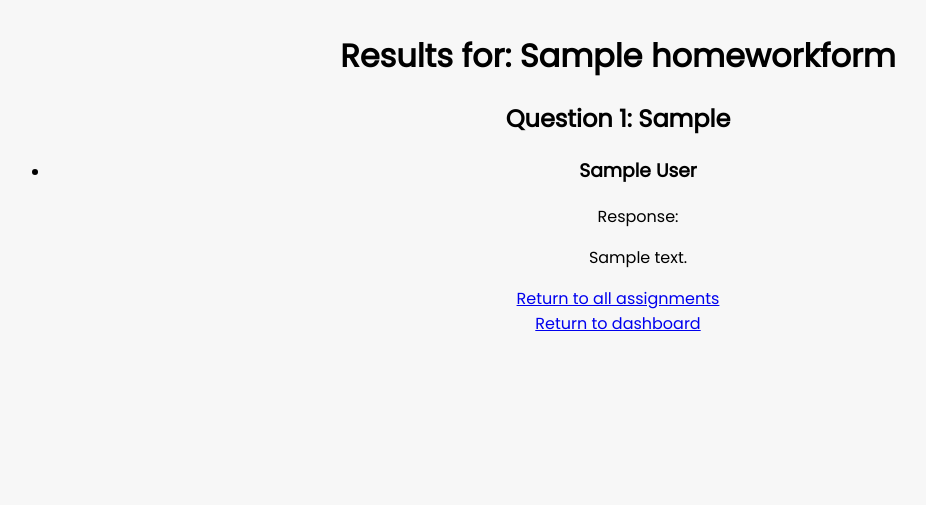
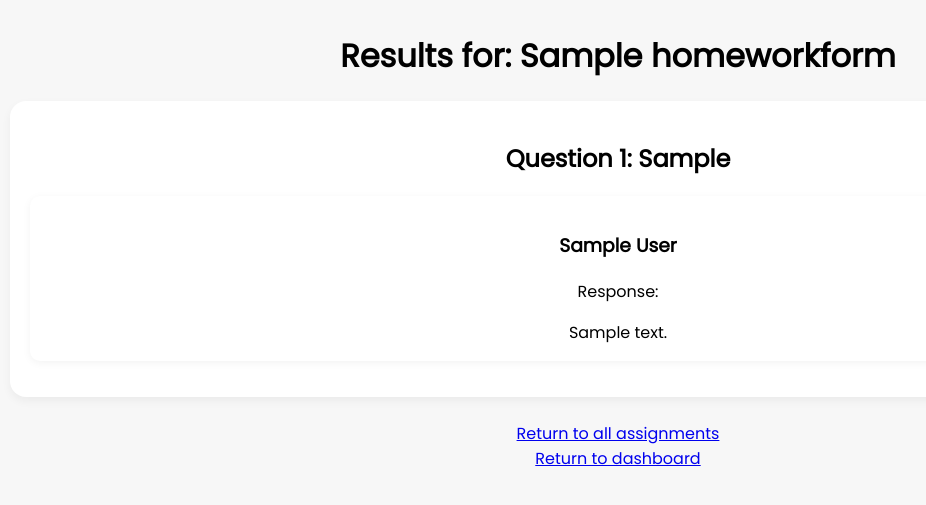
Before and after one commit to CEGabriele/penguin-python-platform, a Django app: page /dashboard/form-results/1/ in a window 1280 px wide. Shown: the top 505 px of the page, without its empty margins (22-948 px from the left). Run offline with Django 5.2, Linux system fonts and the light colour scheme; a user stored in the database is signed in; tables that the repository leaves empty hold one stand-in row (values such as "Sample post").

Commit message:
Styling teacher view of student responses

```diff
--- a/dashboard/static/styles.css
+++ b/dashboard/static/styles.css
@@ -178,3 +178,11 @@ button:hover {
     margin-bottom: 16px;
     box-shadow: 0 2px 8px rgba(0,0,0,0.05);
 }
+
+.response-card{
+    background-color: #ffffff;
+    border-radius: 10px;
+    padding: 16px;
+    margin-bottom: 16px;
+    box-shadow: 0 2px 8px rgba(0,0,0,0.05);
+}
--- a/dashboard/templates/responses_view.html
+++ b/dashboard/templates/responses_view.html
@@ -12,11 +12,11 @@
 <h1> Results for: {{form.name}}</h1>
 
 {% for item in question_data%}
+    <div class = "question-block">
         <h2>Question {{forloop.counter}}: {{item.question.prompt}}</h2>
         {%if item.responses%}
-        <ul>
                 {%for response in item.responses%}
-            <li>
+                <div class = "response-card">
                     <h3>{{response.student.user.get_full_name}}</h3>
                     {% if response.question.question_type == "multiple_choice" %}
                         <p>Selected: {{response.selected_choice}}</p>
@@ -24,16 +24,27 @@
                         <p>Response:</p>
                         {{response.answer_text}}
                     {% elif response.question.question_type == "file" %}
-                    <p>{{ response.upload.name |cut:"student_files/"}}</p>
-                    <i class = "bi bi-file-earmark-code"></i>
+                        <div class = "file-card">
+                            <div class='file-icon'>
+                                <i class="bi bi-file-earmark-code"></i>
+                            </div>
+                            <div class = 'file-details'>
+                                <p class = "file-name">{{ response.upload.file.name |cut:"student_files/"}}</p>
+                                <p class = "upload-date">Uploaded {{response.upload.uploaded_at | date:"n/j/y"}}</p>
+                                <a class = 'download-link' href="{% url 'download_file' response.upload.id %}">
+                                    Download
+                                </a>
+                            </div>
+                        </div>
+
                     {% endif %}
-            </li>
+                </div>
                 {%endfor%}
-        </ul>
 
         {%else%}
             No responses yet
         {%endif%}
+    </div>
 {%endfor%}
 
 
```
Lines whose indentation alone changed are shown as unchanged.
